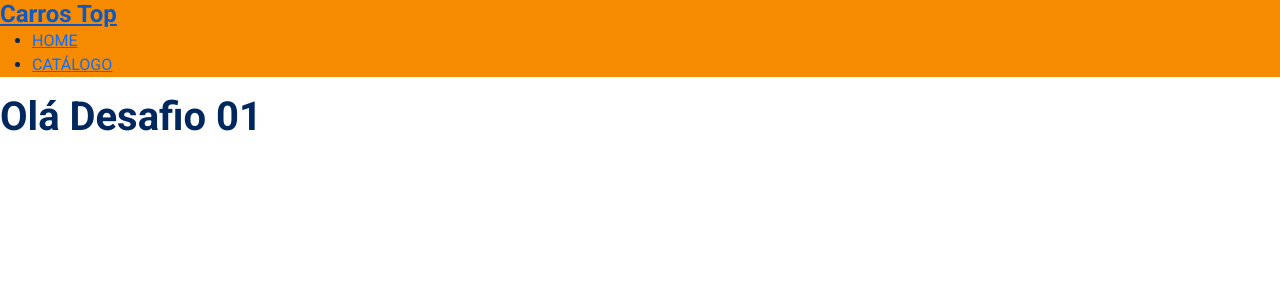
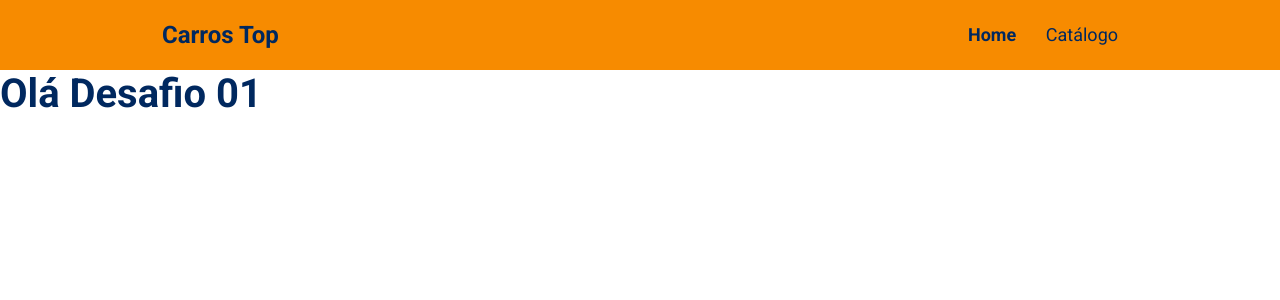
Before and after one commit to ruiprj/projeto-devsuperior-desafio-cap-01, a React (Create React App) app: page / in a window 1280 px wide. Shown: the top 300 px of the page. Built offline with nearby package versions, Linux system fonts and the light colour scheme; the HTML template or start-up script is replaced by a standard one.

Commit message:
Navbar styling and hamburguer menu

```diff
--- a/src/App.css
+++ b/src/App.css
@@ -8,3 +8,8 @@
     font-weight: 700;
     margin-bottom: 0;
 }
+
+a, a:hover {
+    text-decoration: none;
+    color: unset;
+}
--- a/src/components/Navbar/index.tsx
+++ b/src/components/Navbar/index.tsx
@@ -1,18 +1,35 @@
+import './styles.css';
+import 'bootstrap/js/src/collapse.js';
+
 const Navbar = () => {
   return (
-        <nav className="bg-primary">
-            <div>
-                <a href="link">
+    <nav className="navbar  navbar-expand-md  bg-primary  main-nav">
+      <div className="container-fluid">
+        <a href="link" className="nav-logo-text">
           <h4>Carros Top</h4>
         </a>
 
-                <div>
-                    <ul>
+        <button
+          className="navbar-toggler"
+          type="button"
+          data-bs-toggle="collapse"
+          data-bs-target="#carrostop-navbar"
+          aria-controls="carrostop-navbar"
+          aria-expanded="false"
+          aria-label="Toggle navigation"
+        >
+          <span className="navbar-toggler-icon"></span>
+        </button>
+
+        <div className="collapse  navbar-collapse  main-menu-items" id="carrostop-navbar">
+          <ul className="navbar-nav  offset-md-2  main-menu">
             <li>
-                            <a href="link">HOME</a>
+              <a href="link" className="active">
+                Home
+              </a>
             </li>
             <li>
-                            <a href="link">CATÁLOGO</a>
+              <a href="link">Catálogo</a>
             </li>
           </ul>
         </div>
--- /dev/null
+++ b/src/components/Navbar/styles.css
@@ -0,0 +1,35 @@
+.main-nav {
+    padding-left: 20px !important;
+    min-height: 70px;
+}
+
+.nav-logo-text, .nav-logo-text:hover {
+    color: #00285F;
+}
+
+.main-menu {
+    display: flex;
+    font-size: 18px;
+    width: 150px;
+    justify-content: space-between;
+}
+
+.main-menu a:hover {
+    font-weight: bold;
+}
+
+.main-menu a.active {
+    font-weight: bold;
+}
+
+@media (min-width: 768px) {
+    .main-nav {
+        padding-left: 150px !important;
+        padding-right: 150px !important;
+    }
+
+    .main-menu-items {
+        display: flex;
+        justify-content: right;
+    }
+}
```
Also changed, not shown: 1 other file (tests, documents, lock files or other folders). Lines whose indentation alone changed are shown as unchanged.
